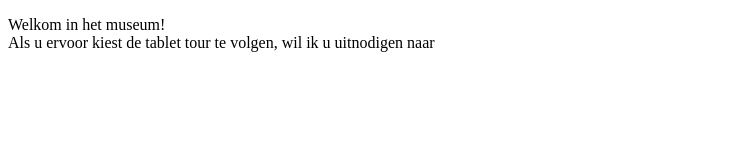
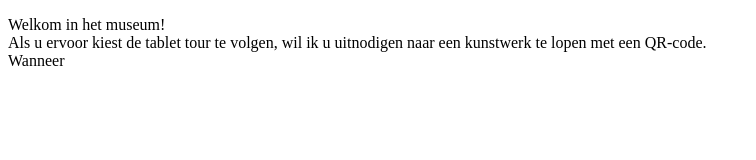
Before and after one commit to xIsabelG/barCode, a plain HTML site: page index.html in a window 1280 px wide. Shown: the whole page, without its empty margins (0-756 px from the left). Drawn offline with Linux system fonts and the light colour scheme.

Commit message:
barcode thing

```diff
--- a/index.html
+++ b/index.html
@@ -9,7 +9,8 @@
 
 <p>
     Welkom in het museum!<br>
-    Als u ervoor kiest de tablet tour te volgen, wil ik u uitnodigen naar
+    Als u ervoor kiest de tablet tour te volgen, wil ik u uitnodigen naar een kunstwerk te lopen met een QR-code. <br>
+    Wanneer
 </p>
 
 <script src="js/script.js"></script>
```
